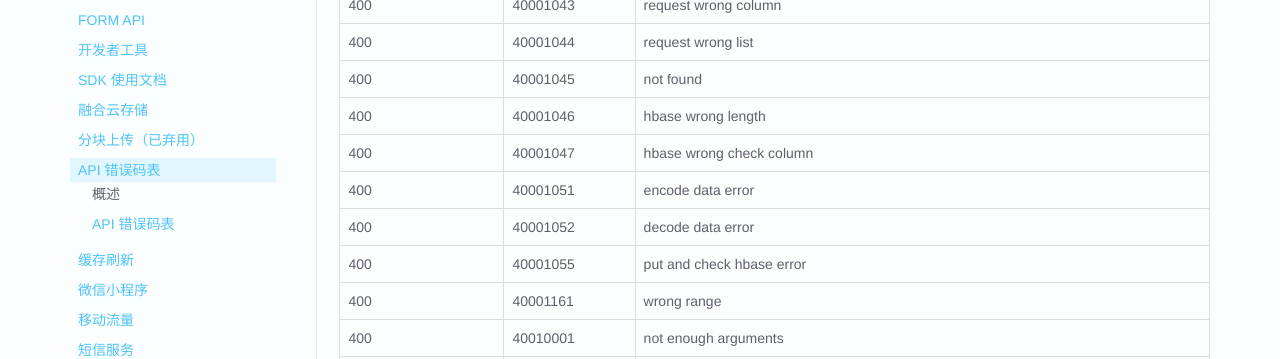
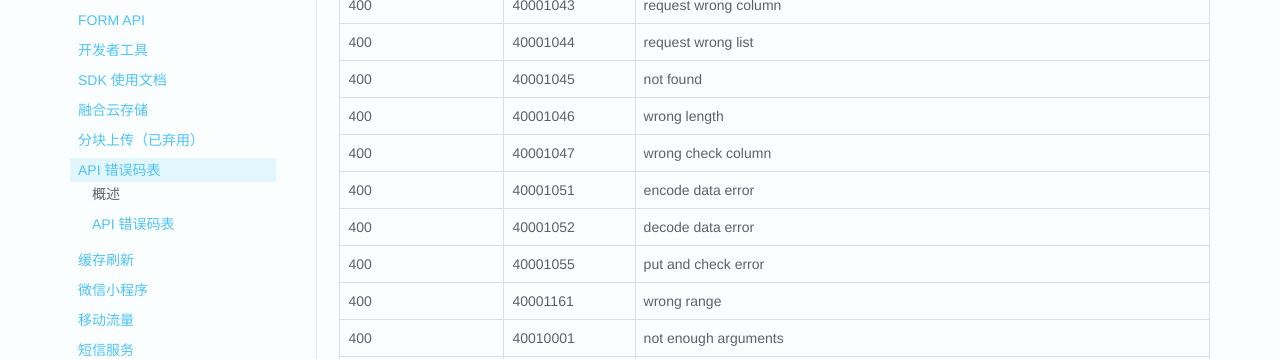
Before and after one commit to upyun/docs, an MkDocs documentation site: the page built from sources/api/errno.md, in a window 1280 px wide and 900 px high, scrolled down 1510 px. Shown: the part 152-511 px from the top of the window. Built offline with MkDocs 1.6.1, drawn with Linux system fonts in a browser that asks for light colours; old or Windows-style settings are respelled for this version of MkDocs.

Commit message:
rm hbase

```diff
--- a/sources/api/errno.md
+++ b/sources/api/errno.md
@@ -50,11 +50,11 @@ API 请求失败时，服务端会返回一个 JSON 格式的响应体。它可
 | 400 			| 40001043 			| request wrong column    |
 | 400 			| 40001044 			| request wrong list    |
 | 400 			| 40001045 			| not found    |
-| 400 			| 40001046 			| hbase wrong length    |
-| 400 			| 40001047 			| hbase wrong check column    |
+| 400 			| 40001046 			| wrong length    |
+| 400 			| 40001047 			| wrong check column    |
 | 400 			| 40001051 			| encode data error    |
 | 400 			| 40001052 			| decode data error    |
-| 400 			| 40001055 			| put and check hbase error    |
+| 400 			| 40001055 			| put and check error    |
 | 400 			| 40001161 			| wrong range    |
 | 400 			| 40010001 			| not enough arguments    |
 | 400 			| 40010002 			| url not allowed    |
```
